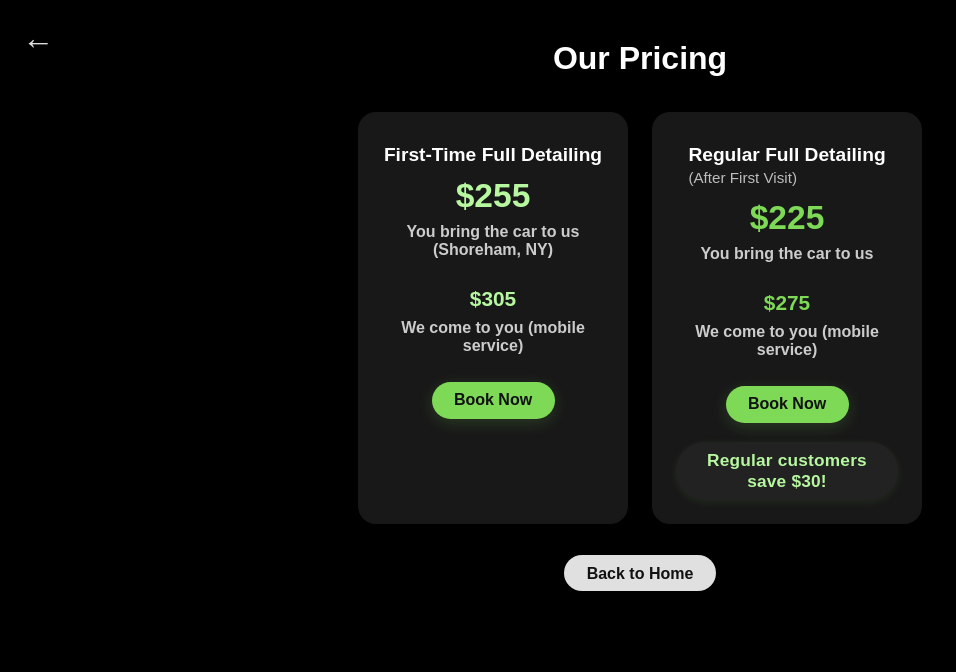
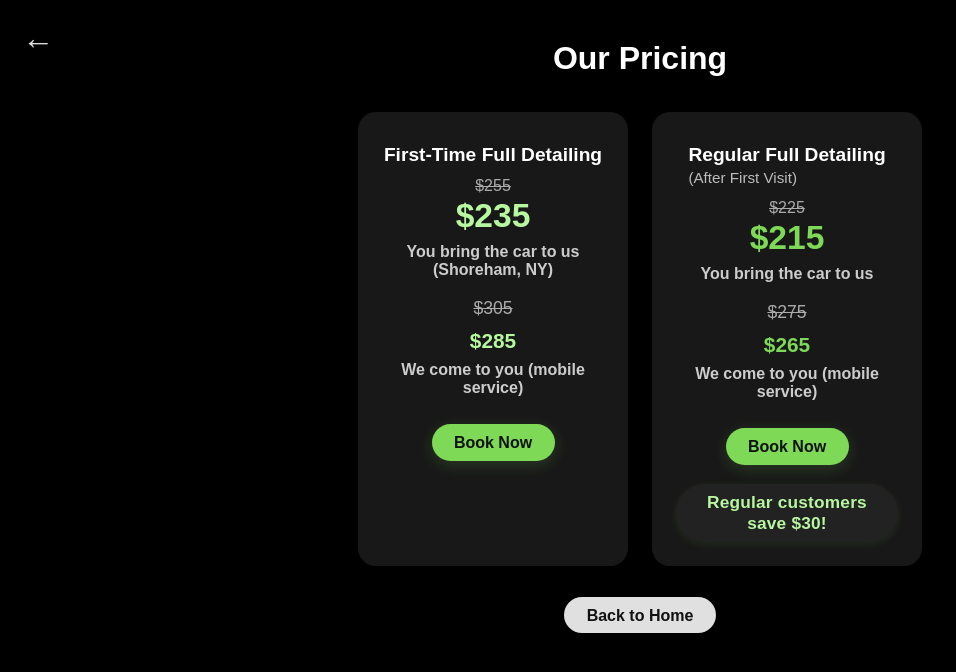
Before and after one commit to nfried-sites/me-au-de, a plain HTML site: page pricing.html in a window 1280 px wide. Shown: the whole page, without its empty margins (0-956 px from the left). Drawn offline with Linux system fonts and the light colour scheme.

Commit message:
Price Change

```diff
--- a/pricing.html
+++ b/pricing.html
@@ -80,6 +80,12 @@
             .pricing-cards { flex-direction: column; gap: 1.2rem; }
             .pricing-card { max-width: 98vw; }
         }
+        .old-price {
+            color: #aaa;
+            text-decoration: line-through;
+            font-size: 1rem;
+            margin-bottom: 0.1rem;
+        }
     </style>
 </head>
 <body>
@@ -91,11 +97,13 @@
         <div class="pricing-cards">
             <div class="pricing-card">
                 <h2>First-Time Full Detailing</h2>
-                <div class="price" style="color:#b6f7a0;">$255</div>
+                <div class="old-price">$255</div>
+                <div class="price" style="color:#b6f7a0;">$235</div>
                 <div class="pricing-desc">
                     <strong>You bring the car to us (Shoreham, NY)</strong>
                 </div>
-                <div class="price" style="color:#b6f7a0; font-size:1.3rem; margin-top:0.5rem;">$305</div>
+                <div class="old-price" style="font-size:1.1rem;">$305</div>
+                <div class="price" style="color:#b6f7a0; font-size:1.3rem; margin-top:0.5rem;">$285</div>
                 <div class="pricing-desc">
                     <strong>We come to you (mobile service)</strong>
                 </div>
@@ -103,11 +111,13 @@
             </div>
             <div class="pricing-card">
                 <h2>Regular Full Detailing<br><span style="font-size:0.95rem; color:#bdbdbd; font-weight:400;">(After First Visit)</span></h2>
-                <div class="price" style="color:#7ed957;">$225</div>
+                <div class="old-price">$225</div>
+                <div class="price" style="color:#7ed957;">$215</div>
                 <div class="pricing-desc">
                     <strong>You bring the car to us</strong>
                 </div>
-                <div class="price" style="color:#7ed957; font-size:1.3rem; margin-top:0.5rem;">$275</div>
+                <div class="old-price" style="font-size:1.1rem;">$275</div>
+                <div class="price" style="color:#7ed957; font-size:1.3rem; margin-top:0.5rem;">$265</div>
                 <div class="pricing-desc">
                     <strong>We come to you (mobile service)</strong>
                 </div>
```
